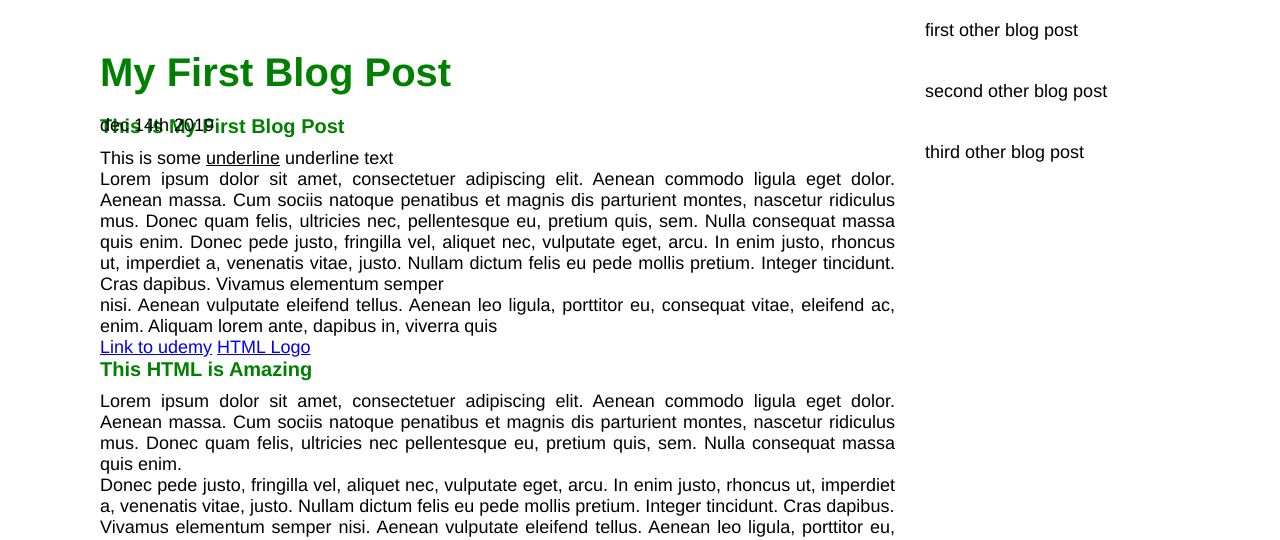
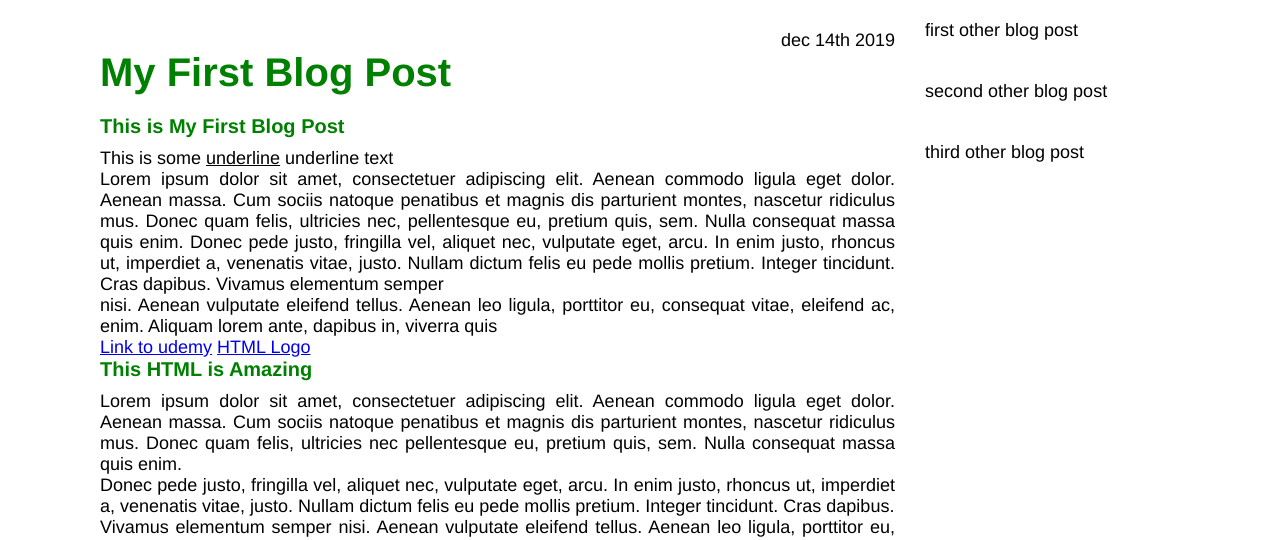
Before and after one commit to mohamedkashifuddin/HTML-5-CSS-3-basic-project, a plain HTML site: page index.html in a window 1280 px wide. Shown: the top 540 px of the page. Drawn offline with Linux system fonts and the light colour scheme.

Commit message:
changes4

```diff
--- a/style.css
+++ b/style.css
@@ -79,4 +79,8 @@ h2 {
 }
 .date{
     position: absolute;
+    top: 10px;
+    right: 30px;
+
+
 }
```
